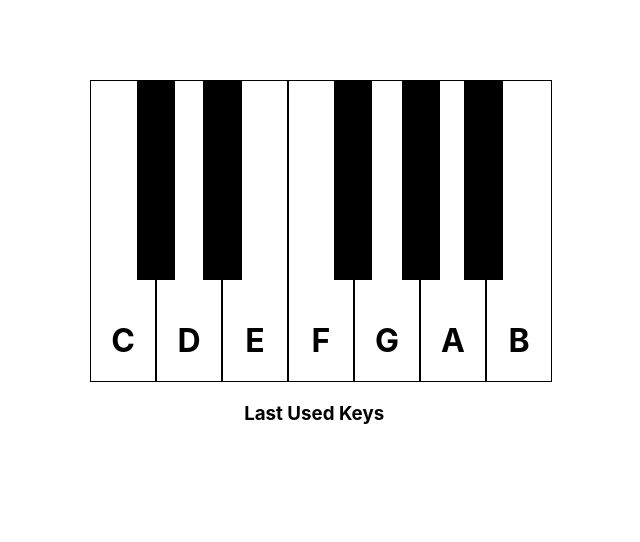
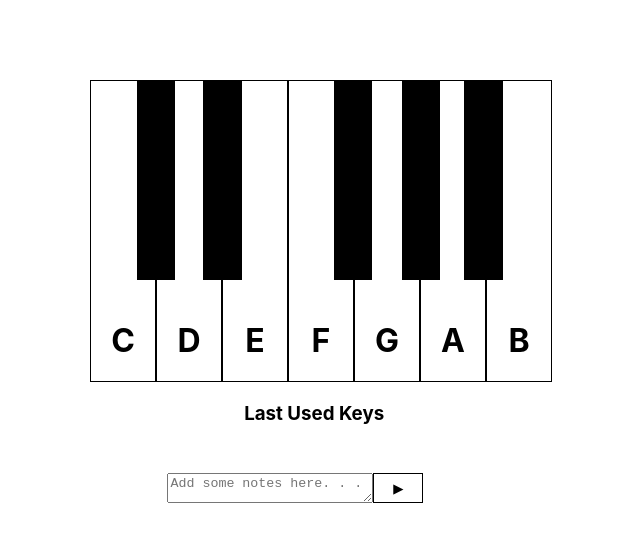
Before and after one commit to PatrickTheCodeGuy/BleacherReport-Code-Challenge, a React (Create React App) app in the folder bleacherreport-piano-challenge/: page / in a window 1280 px wide. Shown: the top 542 px of the page, without its empty margins (319-959 px from the left). Built offline with nearby package versions, Linux system fonts and the light colour scheme.

Commit message:
completes play button with text box for notes. allows error handling for any letters or special chars/nums that arent a-g

```diff
--- a/bleacherreport-piano-challenge/src/App.css
+++ b/bleacherreport-piano-challenge/src/App.css
@@ -10,3 +10,25 @@
 .luklog {
   margin: 20px 44%;
 }
+.text-area {
+  display: flex;
+
+  margin: 80px 0 0 38%;
+}
+.textbox {
+  width: 200px;
+  height: 24px;
+}
+.play-button {
+  background: white;
+  border: 1px solid black;
+  width: 50px;
+  height: 30px;
+}
+.play-button:hover {
+  background: rgb(219, 219, 219);
+  border: 1px solid black;
+  width: 50px;
+  height: 30px;
+  cursor: pointer;
+}
--- a/bleacherreport-piano-challenge/src/App.js
+++ b/bleacherreport-piano-challenge/src/App.js
@@ -7,6 +7,7 @@ class App extends Component {
   constructor() {
     super();
     this.state = {
+      notes: "",
       // Letters in music alphabet for mapping
       keys: ["C", "D", "E", "F", "G", "A", "B"],
       // Array holding the log of pressed keys
@@ -23,6 +24,16 @@ class App extends Component {
       }
     };
   }
+  // Handles input of text string
+  handleChange = event => {
+    event.preventDefault();
+    // Automatically uppercases to match notes
+    let upperCase = event.target.value.toUpperCase();
+    this.setState({
+      [event.target.name]: upperCase
+    });
+  };
+
   // Adds functionality to keys
   // when pressed so that an array
   // of up to 5 letters will be stored
@@ -50,6 +61,49 @@ class App extends Component {
           clicked: { [letter]: false }
         });
       }, 700);
+    }
+  };
+
+  // On click func for playing notes in text box
+  playNotes = () => {
+    let notes = Array.from(this.state.notes);
+    let counter = 0;
+    for (let i = 0; i < notes.length; i++) {
+      if (
+        notes[i] === "A" ||
+        notes[i] === "B" ||
+        notes[i] === "C" ||
+        notes[i] === "D" ||
+        notes[i] === "E" ||
+        notes[i] === "F" ||
+        notes[i] === "G"
+      ) {
+        let noteUsed = notes[i];
+
+        // Two setTimeouts are needed because of how fast the for loop is, it only would do the last index. so by adding a counter (for the index we are COUNTING (aka letters between A-G) then multiply that by a second, we get each individ key lighting up now)
+        setTimeout(() => {
+          if (this.state.pressed.length > 4) {
+            this.setState({
+              pressed: [noteUsed],
+              clicked: { [noteUsed]: true }
+            });
+          } else {
+            this.setState({
+              pressed: [...this.state.pressed, noteUsed],
+              clicked: { [noteUsed]: true }
+            });
+          }
+        }, counter * 1000);
+
+        setTimeout(() => {
+          this.setState({
+            clicked: { [noteUsed]: false }
+          });
+        }, (counter + 1) * 1000);
+
+        // add one to counter because letter was between A-G
+        counter++;
+      }
     }
   };
 
@@ -88,6 +142,17 @@ class App extends Component {
             <h3>{pressed}</h3>
           ))}
         </div>
+        <div className="text-area">
+          <textarea
+            onChange={this.handleChange}
+            name="notes"
+            placeholder="Add some notes here. . ."
+            className="textbox"
+          />
+          <button onClick={() => this.playNotes()} className="play-button">
+            ▶
+          </button>
+        </div>
       </div>
     );
   }
```
Also changed, not shown: bleacherreport-piano-challenge/src/components/LogContainer/Log.css (deleted), bleacherreport-piano-challenge/src/components/LogContainer/LogComponent.js (deleted).
